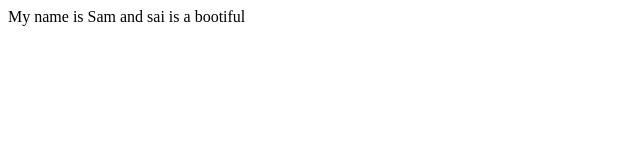
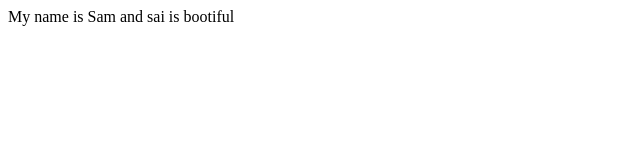
Before and after one commit to samirulkhan/first-project, a plain HTML site: page index.html in a window 1280 px wide. Shown: the full height of the page, 0-640 px from the left. Drawn offline with Linux system fonts and the light colour scheme.

```diff
--- a/index.html
+++ b/index.html
@@ -7,6 +7,6 @@
     <title>Document</title>
 </head>
 <body>
-    My name is Sam and sai is a bootiful
+    My name is Sam and sai is bootiful
 </body>
 </html>
```
